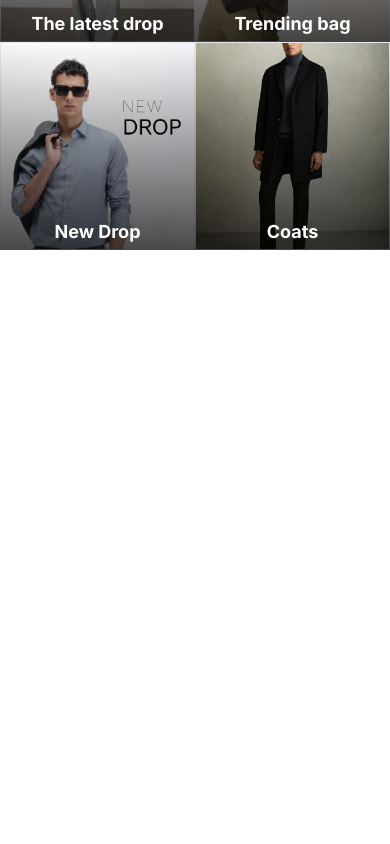
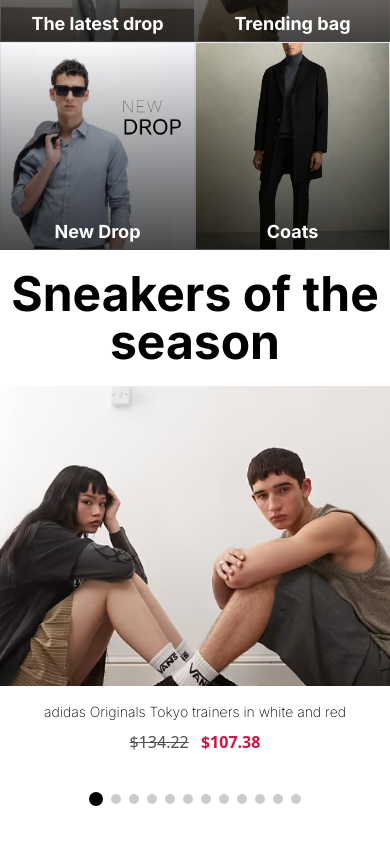
Before and after one commit to xusanyusupov/asos-, a React (Vite) app: page / in a window 390 px wide. Shown: the part 1651-2495 px from the top of the page. Before the commit the page ends 2109 px from the top, so only its background shows below. Built offline with nearby package versions, Linux system fonts and the light colour scheme.

Commit message:
add responsive swiper

```diff
--- a/src/components/Collections/Index.tsx
+++ b/src/components/Collections/Index.tsx
@@ -1,12 +1,12 @@
 import NewIn from '@/components/Collections/components/NewIn'
-// import SeasonClothes from '@/components/Collections/components/SeasonClothes'
+import SeasonClothes from '@/components/Collections/components/SeasonClothes'
 import Brands from '@/components/Collections/components/Brands'
 
 const Index = () => {
   return (
     <>
       <NewIn/>
-      {/* <SeasonClothes/>      */}
+      <SeasonClothes/>
       <Brands/>
     </>
   )
--- a/src/components/Collections/components/SeasonClothe.css
+++ b/src/components/Collections/components/SeasonClothe.css
@@ -21,7 +21,7 @@
 }
 .swiper-pagination-bullet.swiper-pagination-bullet-active{
   background-color: black;
-  padding: 10px;
+  padding: 7px;
 }
 .swiper-pagination.swiper-pagination-clickable.swiper-pagination-bullets.swiper-pagination-horizontal{
   display: flex;
@@ -57,6 +57,10 @@
     align-items: center;
   }
   .mySwiper{
-    padding-bottom: 20px;
+    padding-bottom: 100px;
   }
 }
+
+#responsive{
+  padding-bottom: 120px;
+}
--- a/src/components/Collections/components/SeasonClothes.tsx
+++ b/src/components/Collections/components/SeasonClothes.tsx
@@ -10,13 +10,12 @@
 import img10 from "@/assets/collections/swiper/img10.jpg";
 import img11 from "@/assets/collections/swiper/img11.jpg";
 
-import { Navigation, Pagination } from "swiper/modules";
+import { FreeMode, Navigation, Pagination } from "swiper/modules";
 import { Swiper, SwiperSlide } from "swiper/react";
 import "swiper/css";
 import "swiper/css/navigation";
 import "swiper/css/pagination";
 import "@/components/Collections/components/SeasonClothe.css"
-
 
 const slides = [
     [
@@ -42,7 +41,7 @@
 
 
 const SeasonClothes = () => {
-
+  const windowWidth = window.innerWidth
     function insertBreakAfter8Words(text: string) {
         const words = text.split(" ");
         if (words.length > 8) {
@@ -60,8 +59,57 @@
   return (
    <>
    <p className="inter text-5xl font-bold text-center py-5">Sneakers of the season</p>
-   <div className="flex items-center justify-center">
-      <Swiper
+   <div className="flex items-center justify-center ">
+    {
+      windowWidth <= 1500 ?
+      (
+        <Swiper
+        slidesPerView={4}
+        spaceBetween={10}
+        freeMode={true}
+        pagination={{
+          clickable: true,
+        }}
+        modules={[FreeMode, Pagination]}
+        breakpoints={{
+          0: {
+            slidesPerView: 1
+          },
+          355: {
+            slidesPerView: 1,
+            spaceBetween: 80,
+          },
+          430: {
+            slidesPerView: 2
+          },
+          720: {
+            slidesPerView: 3
+          }
+        }}
+        id="responsive"
+        className={`mySwiper `}
+      >
+        {slides.flat().map((product, i) => (
+          <SwiperSlide key={i}>
+          <div className="flex flex-col items-center w-full h-[300px]">
+          <img  src={product.img}  className="w-full h-full object-cover"  alt={product.name}  />
+          <div className="w-full mt-4 text-center">
+            <span className={`font-extralight inter block text-start text-sm max-xs:text-center`}> {product.name} </span>
+            <div className="text-start mt-2 max-xs:text-center">
+              {product.oldPrice && (
+                <s className="font-medium text-navigateBg">${product.oldPrice}</s>
+              )}
+              <span className={`${product.oldPrice ? 'text-muted ml-2' : 'text-navigateBg'} font-bold`}> ${product.newPrice} </span>
+            </div>
+          </div>
+          </div>
+          </SwiperSlide>
+        ))}
+      </Swiper>
+      )
+      :
+      (
+        <Swiper
         navigation
         pagination={{ clickable: true }}
         spaceBetween={30}
@@ -87,6 +135,9 @@
           </SwiperSlide>
         ))}
       </Swiper>
+      )
+    }
+
     </div>
    </>
   );
--- a/src/components/Navigate/Index.tsx
+++ b/src/components/Navigate/Index.tsx
@@ -11,7 +11,6 @@
 import Trending from "@/components/Navigate/components/Trending"
 import { FaXmark } from "react-icons/fa6"
 import { useMenuStore } from "@/store/navigateStore"
-// import { useMenuStore } from "@/store/navigateStore"
 
 
 
@@ -91,7 +90,7 @@
          {!isMobile && (
           <div className="absolute left-0 top-full w-full z-40">
             {menuItems.map((item) => {
-              const Component = componentsMap[item as keyof typeof componentsMap];
+            const Component = componentsMap[item as keyof typeof componentsMap];
               return (
                 <Component
                   key={item}
```
